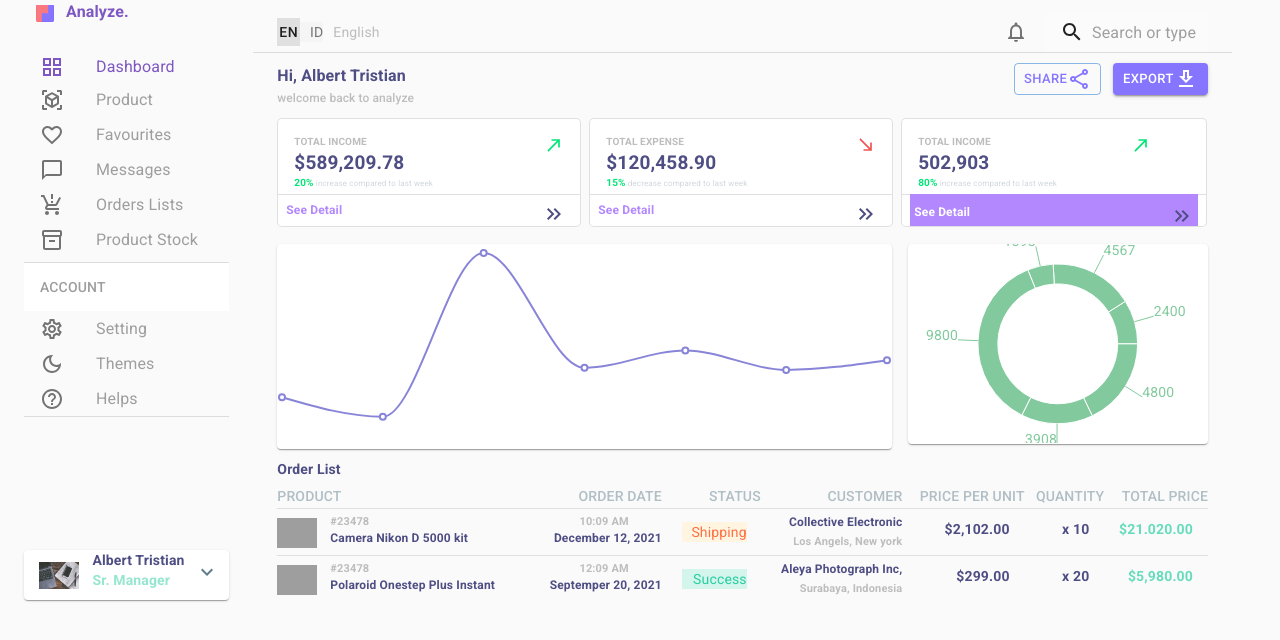
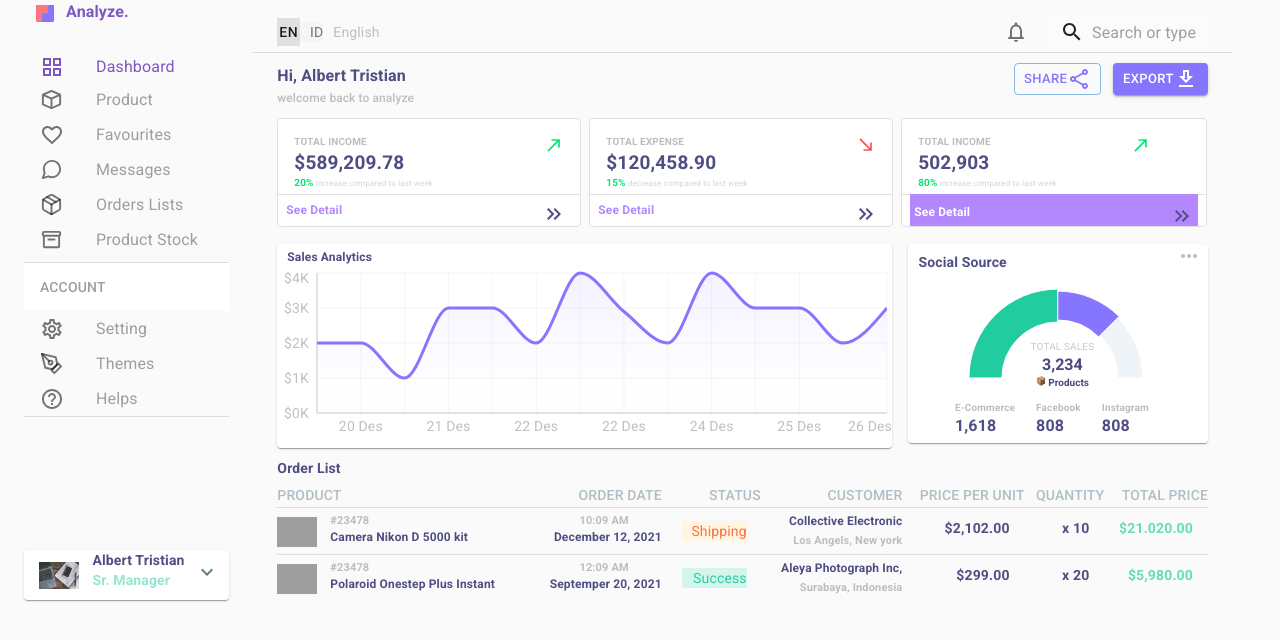
Before and after one commit to prajwalingole/frontend-project, a React (Create React App) app: page / in a window 1280 px wide. Shown: the top 640 px of the page. Built offline with nearby package versions, Linux system fonts and the light colour scheme; grey boxes are pictures that could not be loaded.

Commit message:
Update styles

```diff
--- a/package.json
+++ b/package.json
@@ -14,6 +14,7 @@
     "@testing-library/user-event": "^13.5.0",
     "react": "^18.1.0",
     "react-dom": "^18.1.0",
+    "react-icons": "^4.3.1",
     "react-scripts": "5.0.1",
     "recharts": "^2.1.9",
     "web-vitals": "^2.1.4"
--- a/src/components/List/listItems.jsx
+++ b/src/components/List/listItems.jsx
@@ -1,13 +1,10 @@
 import React from 'react'
 import { ListItemButton , ListItemIcon , ListItemText,ListSubheader,Typography} from '@mui/material';
 import GridViewIcon from '@mui/icons-material/GridView';
-import ViewInArIcon from '@mui/icons-material/ViewInAr';
+import { BiCube, BiBox } from 'react-icons/bi';
+import { FiPackage,FiMessageCircle,FiPenTool } from 'react-icons/fi'
 import FavoriteBorderIcon from '@mui/icons-material/FavoriteBorder';
-import ChatBubbleOutlineIcon from '@mui/icons-material/ChatBubbleOutline';
-import ProductionQuantityLimitsIcon from '@mui/icons-material/ProductionQuantityLimits';
-import Inventory2OutlinedIcon from '@mui/icons-material/Inventory2Outlined';
 import SettingsOutlinedIcon from '@mui/icons-material/SettingsOutlined';
-import DarkModeOutlinedIcon from '@mui/icons-material/DarkModeOutlined';
 import HelpOutlineOutlinedIcon from '@mui/icons-material/HelpOutlineOutlined';
 
 
@@ -22,7 +19,7 @@ export const mainListItems = (
     </ListItemButton>
     <ListItemButton style={{maxWidth: '30px', maxHeight: '35px', minWidth: '30px', minHeight: '30px'}}>
       <ListItemIcon>
-        <ViewInArIcon />
+        <BiCube size={23}/>
       </ListItemIcon>
       <ListItemText style={{color: '#9e9e9e'}} primary="Product" />
     </ListItemButton>
@@ -34,19 +31,19 @@ export const mainListItems = (
     </ListItemButton>
     <ListItemButton style={{maxWidth: '30px', maxHeight: '35px', minWidth: '30px', minHeight: '30px'}}>
       <ListItemIcon>
-        <ChatBubbleOutlineIcon />
+        <FiMessageCircle size={23} />
       </ListItemIcon>
       <ListItemText style={{color: '#9e9e9e'}} primary="Messages" />
     </ListItemButton>
     <ListItemButton style={{maxWidth: '200px', maxHeight: '35px'}}>
       <ListItemIcon>
-        <ProductionQuantityLimitsIcon />
-      </ListItemIcon>
+        <FiPackage size={23} />
+      </ListItemIcon >
       <ListItemText style={{color: '#9e9e9e'}} primary="Orders Lists" />
     </ListItemButton>
     <ListItemButton style={{maxWidth: '300px', maxHeight: '35px',marginBottom: '5px'}}>
       <ListItemIcon>
-        <Inventory2OutlinedIcon />
+        <BiBox size={23} />
       </ListItemIcon>
       <Typography style={{color: '#9e9e9e'}} >
         Product Stock
@@ -69,7 +66,7 @@ export const secondaryListItems = (
     </ListItemButton>
     <ListItemButton style={{maxWidth: '30px', maxHeight: '35px', minWidth: '30px', minHeight: '30px'}}>
       <ListItemIcon>
-        <DarkModeOutlinedIcon />
+        <FiPenTool size={23} />
       </ListItemIcon>
       <ListItemText style={{color: '#9e9e9e'}} primary="Themes" />
     </ListItemButton>
--- a/src/components/main/Charts/Charts.jsx
+++ b/src/components/main/Charts/Charts.jsx
@@ -10,10 +10,10 @@ const Charts = () => {
   return (
     <Container className={classes.container}>
       <Grid container spacing={2}>
-        <Grid item xs={8}>
+        <Grid item lg={8}>
           <SalesChart />
         </Grid>
-        <Grid item xs={4}>
+        <Grid item lg={4}>
           <SocialChart />
         </Grid>
       </Grid>
--- /dev/null
+++ b/src/components/main/Charts/Data.js
@@ -0,0 +1,65 @@
+export const SalesData = [
+    {
+        name: '',
+        pv: 2,
+    },
+    {
+        name: '20 Des',
+        pv: 2,
+    },
+    {
+        name: '',
+        pv: 1,
+    },
+    {
+        name: '21 Des',
+        pv: 3,
+    },
+    {
+        name: '',
+        pv: 3,
+    },
+    {
+        name: '22 Des',
+        pv: 2,
+    },
+    {
+        name: '',
+        pv: 4,
+    },
+    {
+        name: '22 Des',
+        pv: 2.9,
+    },
+    {
+        name: '',
+        pv: 2,
+    },
+    {
+        name: '24 Des',
+        pv: 4,
+    },
+    {
+        name: '',
+        pv: 3,
+    },
+    {
+        name: '25 Des',
+        pv: 3,
+    },
+    {
+        name: '',
+        pv: 2,
+    },
+    {
+        name: '26 Des',
+        pv: 3,
+    },
+
+];
+
+export const SocialData = [
+    { name: 'E-Commerce', value: 1618, color: '#21cc9e', st: 180, ed: 90, inr: 56, otr: 89},
+    { name: 'Facebook', value: 808, color: '#8676ff', st: 90, ed: 45, inr: 58, otr: 87 },
+    { name: 'Instagram', value: 808, color: '#eff4f8', st: 45, ed: 0,inr: 60, otr: 85 },
+];
--- a/src/components/main/Charts/SalesChart/SalesChart.jsx
+++ b/src/components/main/Charts/SalesChart/SalesChart.jsx
@@ -1,59 +1,47 @@
-import {Card} from '@material-ui/core';
-import React, { PureComponent } from 'react';
-import { LineChart, Line, XAxis, YAxis, CartesianGrid, Tooltip, Legend, ResponsiveContainer } from 'recharts';
+import React from 'react'
+import { Card,Grid } from '@mui/material';
+import { AreaChart, Area, XAxis, YAxis, CartesianGrid, Tooltip, ResponsiveContainer } from 'recharts';
+import { SalesData } from '../Data';
+import { ClassNames } from '@emotion/react';
+import useStyles from './styles'
 
-const data = [
-  {
-    name: 'Page A',
-    uv: 4000,
-    pv: 2400,
-    amt: 2400,
-  },
-  {
-    name: 'Page B',
-    uv: 3000,
-    pv: 1398,
-    amt: 2210,
-  },
-  {
-    name: 'Page C',
-    uv: 2000,
-    pv: 9800,
-    amt: 2290,
-  },
-  {
-    name: 'Page D',
-    uv: 2780,
-    pv: 3908,
-    amt: 2000,
-  },
-  {
-    name: 'Page E',
-    uv: 1890,
-    pv: 4800,
-    amt: 2181,
-  },
-  {
-    name: 'Page F',
-    uv: 2390,
-    pv: 3800,
-    amt: 2500,
-  },
-  {
-    name: 'Page G',
-    uv: 3490,
-    pv: 4300,
-    amt: 2100,
-  },
-];
+function Custom({ active, payload }) {
+  if (active && payload!=null && payload[0]!=null) {
+      return (
+          <div style={{ padding: "8px", color: "#383874", backgroundColor: "white", border: "1px solid #F0F0F0" }}>
+              {`$${payload[0].value * 1000}`}
+          </div>
+      );
+  }
+  return null;
+}
 
 const SalesChart = () => {
+  const classes = useStyles();
   return (
     <Card>
-        <ResponsiveContainer width="100%" aspect={3}>
-        <LineChart width={300} height={100} data={data}>
-          <Line type="monotone" dataKey="pv" stroke="#8884d8" strokeWidth={2} />
-        </LineChart>
+      <Grid container>
+        <Grid item>
+          <div className={classes.ftxt}>Sales Analytics</div>
+        </Grid>
+        <Grid item>
+          {/* <div className={classes.stxt}>Period  This week</div> */}
+        </Grid>
+      </Grid>
+      <ResponsiveContainer height={180}  >
+        <AreaChart data={SalesData} >
+          <defs>
+            <linearGradient id='color' x1='0' y1='0' x2='0' y2='1'>
+              <stop offset='0%' stopColor="#8676ff" stopOpacity={0.9} />
+              <stop offset='76%' stopColor="#8676ff" stopOpacity={0.07} />
+            </linearGradient>
+          </defs>
+          <CartesianGrid strokeDasharray="0 0" opacity={0.2} />
+          <XAxis dataKey="name" axisLine={{ stroke: '#cccccc' }} tick={{ fill: '#c0c0c0' }} tickLine={false} />
+          <YAxis width={35} dataKey="pv" unit="K" tickFormatter={num => `$${num}`} tick={{ fill: '#c0c0c0' }} axisLine={{ stroke: '#cccccc' }} tickLine={false} />
+          <Tooltip content={<Custom />} cursor={false} />
+          <Area type="monotone" dataKey="pv" stroke="#8676ff" fill=" url(#color)" strokeWidth={3} dot={false} fillOpacity={0.1} />
+        </AreaChart>
       </ResponsiveContainer>
     </Card>
   )
--- a/src/components/main/Charts/SalesChart/styles.js
+++ b/src/components/main/Charts/SalesChart/styles.js
@@ -0,0 +1,17 @@
+import { makeStyles } from '@material-ui/core/styles';
+
+export default makeStyles((theme) => ({
+    ftxt: {
+        color: '#4e4e84',
+        fontWeight: 'bold',
+        marginLeft: '10px',
+        fontSize: '12px',
+        marginTop: '5px',
+        marginBottom: '2px'
+    },
+    stxt: {
+        marginLeft: '385px',
+        fontSize: '10px',
+        marginTop: '5px'
+    }
+}));
--- a/src/components/main/Charts/SocialChart/SocialChart.jsx
+++ b/src/components/main/Charts/SocialChart/SocialChart.jsx
@@ -1,42 +1,106 @@
-import React, { PureComponent } from 'react';
-import { PieChart, Pie, Sector, ResponsiveContainer } from 'recharts';
-import { Card } from '@material-ui/core';
+import React from 'react'
+import { Box, Grid, Typography, Card } from '@mui/material';
+import { ResponsiveContainer, Pie, PieChart, Cell } from 'recharts';
+import { SocialData } from '../Data';
+import MoreHorizIcon from '@mui/icons-material/MoreHoriz';
+import logo1 from './logo1.png';
+import useStyles from './styles';
 
-const data02 = [
-  {
-    "name": "Group A",
-    "value": 2400
-  },
-  {
-    "name": "Group B",
-    "value": 4567
-  },
-  {
-    "name": "Group C",
-    "value": 1398
-  },
-  {
-    "name": "Group D",
-    "value": 9800
-  },
-  {
-    "name": "Group E",
-    "value": 3908
-  },
-  {
-    "name": "Group F",
-    "value": 4800
-  }
-];
 
 const SocialChart = () => {
+  const classes = useStyles();
   return (
     <Card>
-    <ResponsiveContainer width="100%" aspect={1.5}>
-      <PieChart width={80} height={80}>
-        <Pie data={data02} dataKey="value" nameKey="name" cx="50%" cy="50%" innerRadius={60} outerRadius={80} fill="#82ca9d" label />
+      <Grid container>
+        <Grid item>
+          <div className={classes.title}>Social Source</div>
+        </Grid>
+        <Grid item>
+          <div className={classes.icon}><MoreHorizIcon sx={{ color: '#bdbdbd' }} /></div>
+        </Grid>
+      </Grid>
+      <ResponsiveContainer width="100%" height={170}>
+        <PieChart>
+          {SocialData.map((entry, index) => (
+            <Pie
+              data={[entry]}
+              cx="50%"
+              cy={100}
+              startAngle={entry.st}
+              endAngle={entry.ed}
+              innerRadius={entry.inr}
+              outerRadius={entry.otr}
+              paddingAngle={0}
+              dataKey="value"
+            >
+              <Cell key={`cell-${index}`} fill={entry.color} />
+            </Pie>
+          ))}
         </PieChart>
       </ResponsiveContainer>
+      <Box>
+        <Box sx={{
+          position: "absolute", left: "83%", top: "340px", transform: "translateX(-50%)",
+          display: "flex", flexDirection: "column",
+          alignItems: "center",
+        }}
+        >
+          <Typography
+            variant="h7"
+            component="h7"
+            sx={{
+              fontSize: "10px",
+              color: '#c8c9d6'
+            }}
+          >
+            TOTAL SALES
+          </Typography>
+          <Typography variant="h5" component="h4"
+            sx={{
+              color: '#494980',
+              fontSize: "16px",
+              fontWeight: "bold",
+            }}
+          >
+            3,234
+          </Typography>
+          <Typography
+            variant="h5"
+            component="h4"
+            sx={{
+              fontSize: "10px",
+              fontWeight: "bold",
+              color: '#494980'
+            }}
+          >
+            <img
+              src={logo1}
+              alt="logo1"
+              style={{ height: "10px", width: "10px" }}
+            />{" "}
+            Products
+          </Typography>
+          <Grid className={classes.cont} container>
+            <Grid item>
+              <div className={classes.cont1}></div>
+              <div className={classes.fs}>E-Commerce</div>
+              <div className={classes.ss}>1,618</div>
+            </Grid>
+            <Grid item>
+              <div className={classes.cont2}></div>
+              <div className={classes.fs}>Facebook</div>
+              <div className={classes.ss}>808</div>
+            </Grid>
+            <Grid item>
+              <div className={classes.cont3}></div>
+              <div className={classes.fs}>Instagram</div>
+              <div className={classes.ss}>808</div>
+            </Grid>
+          </Grid>
+        </Box>
+
+      </Box>
+
     </Card>
   )
 }
--- a/src/components/main/Charts/SocialChart/styles.js
+++ b/src/components/main/Charts/SocialChart/styles.js
@@ -0,0 +1,31 @@
+import { makeStyles } from '@material-ui/core/styles';
+
+export default makeStyles(() => ({
+    title: {
+       color: '#4e4e84',
+       fontWeight: 'bold',
+       paddingTop: '8px',
+       paddingLeft: '10px'
+    },
+    icon: {
+        paddingLeft: '170px'
+    },
+    pie: {
+        alignItem: 'center'
+    },
+    cont: {
+        marginTop: '12px'
+    },
+    fs: {
+        fontSize: '10px',
+        fontWeight: 'bold',
+        marginRight: '21px',
+        color: '#bdbdbd'
+    },
+    ss: {
+        fontWeight: 'bold',
+        color: '#4e4e84',
+        fontSize: '16px'
+    }
+
+}));
```
Also changed, not shown: src/components/main/Charts/SocialChart/logo1.png (added), 1 other file (tests, documents, lock files or other folders). Lines whose indentation alone changed are shown as unchanged.
